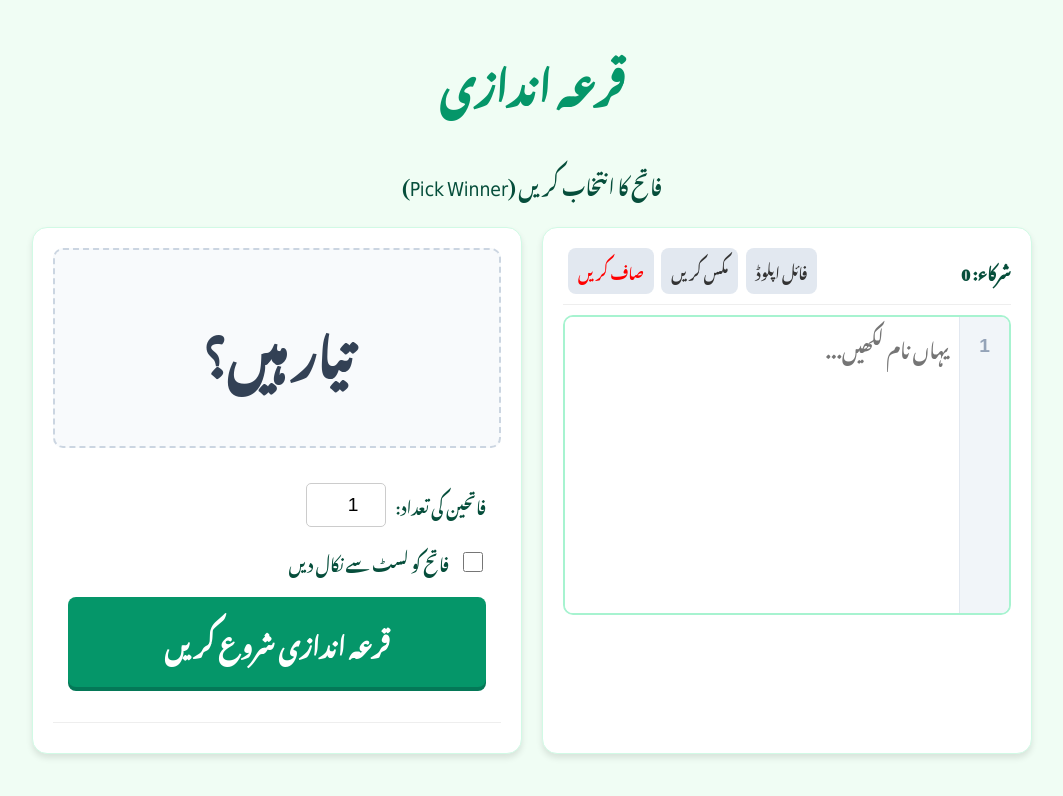
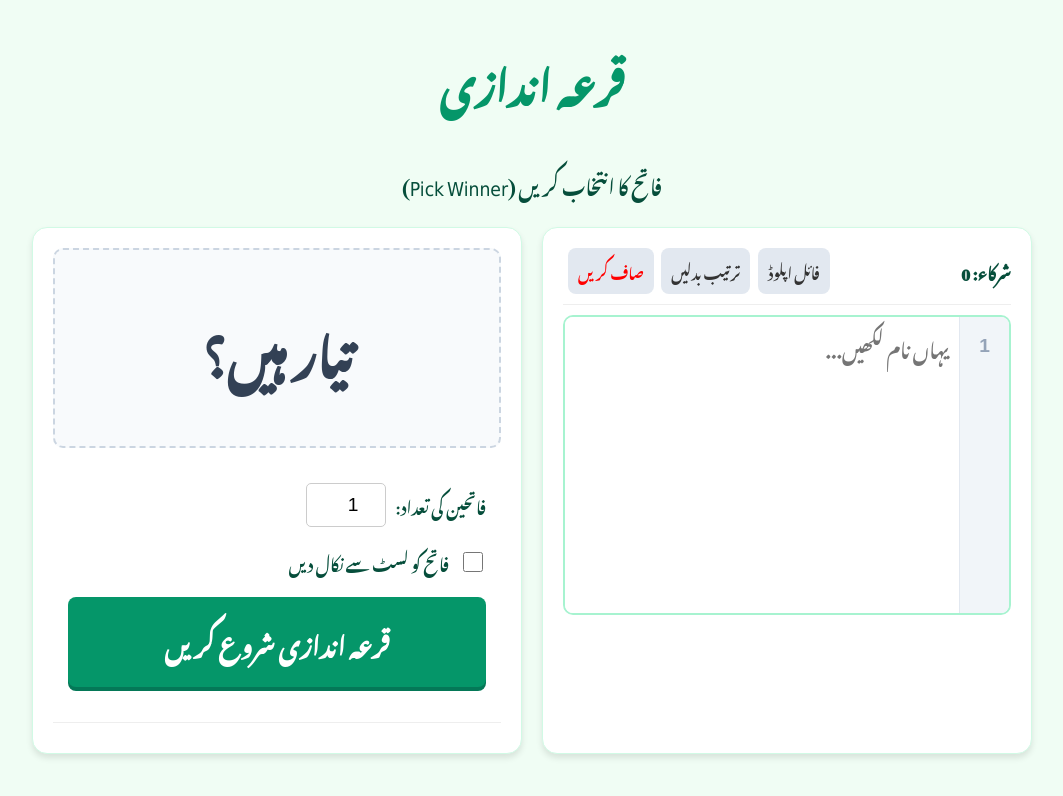
Before and after one commit to abdsubhan321/Qur-ah-Andazi-, a plain HTML site: page index.html in a window 1280 px wide. Shown: the whole page, without its empty margins (108-1171 px from the left). Drawn offline with Linux system fonts and the light colour scheme; a web font is replaced by a local one.

Commit message:
index.html

```diff
--- a/index.html
+++ b/index.html
@@ -196,7 +196,7 @@
                     <input type="file" id="fileInput" accept=".txt,.csv" class="hidden" onchange="loadFile(this)">
                     <button class="btn-small" onclick="document.getElementById('fileInput').click()">فائل اپلوڈ</button>
                     <!-- NEW SHUFFLE BUTTON -->
-                    <button class="btn-small" onclick="shuffleNames()">مکس کریں</button>
+                    <button class="btn-small" onclick="shuffleNames()">ترتیب بدلیں</button>
                     <button class="btn-small" onclick="clearInput()" style="color:red;">صاف کریں</button>
                 </div>
             </div>
```
